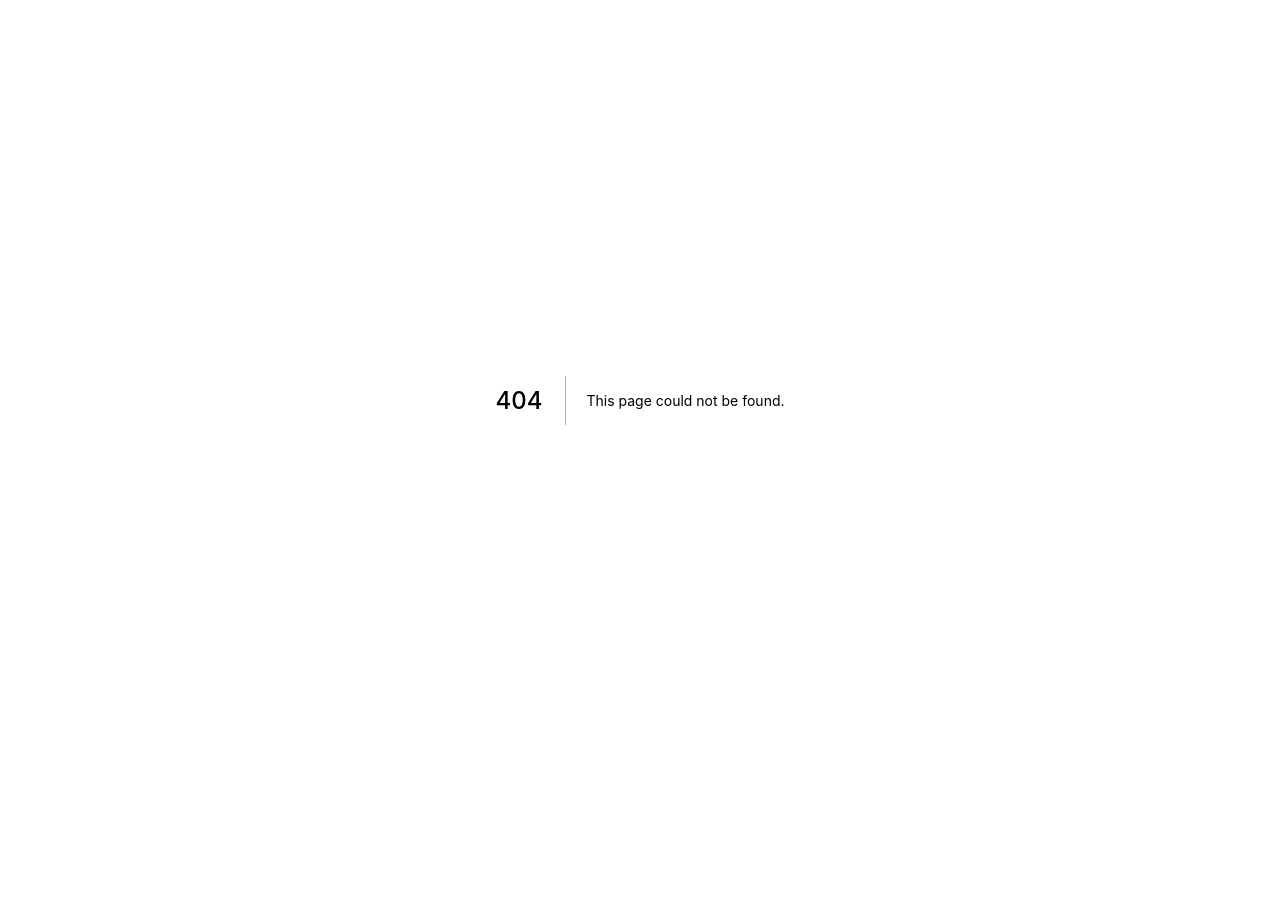
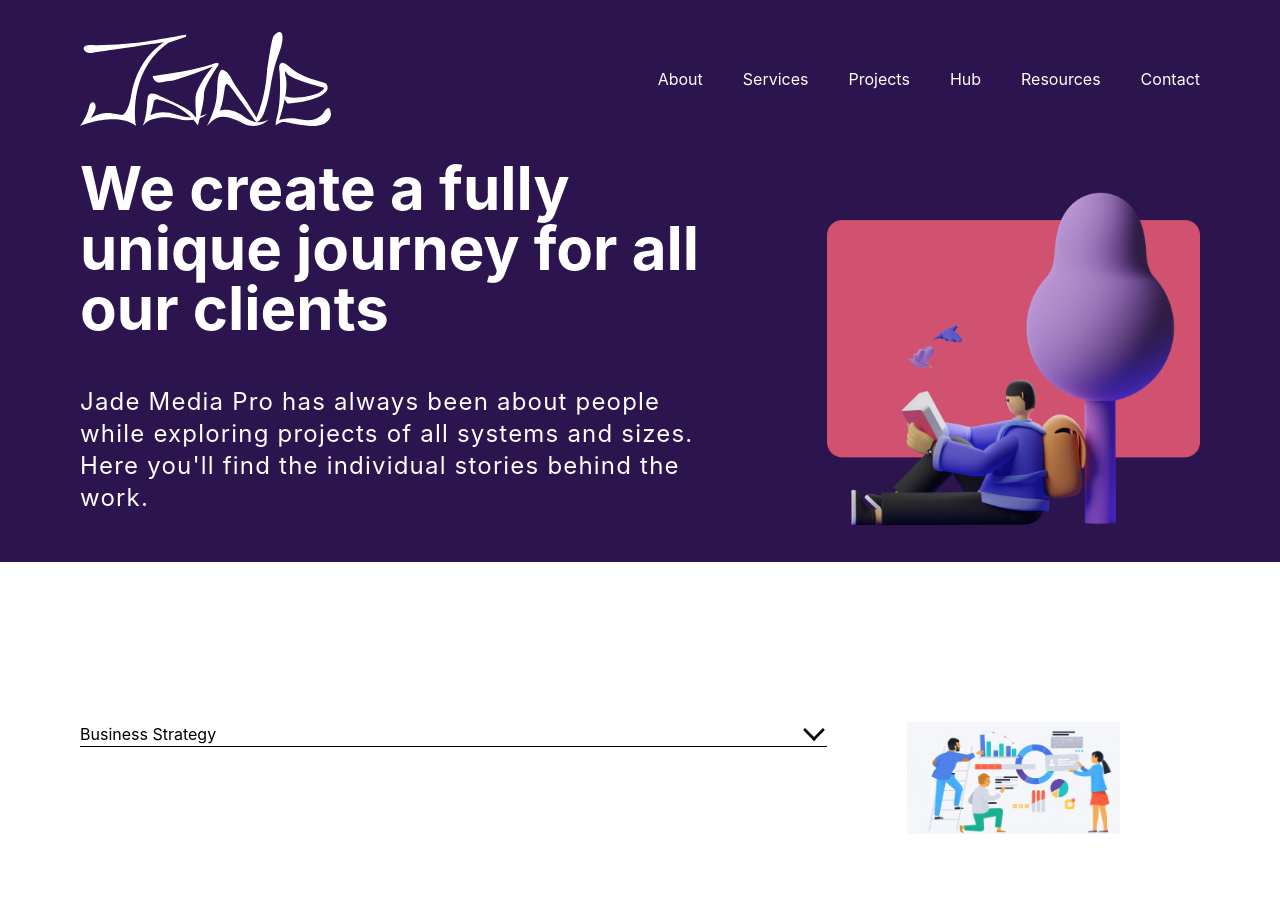
Before and after one commit to jadeoflagos/jademediapro, a Next.js app: page /projects in a window 1280 px wide. Before the commit this address had no page. Shown: the top 924 px of the page. Before the commit the page ends 800 px from the top, so only its background shows below. Built offline with nearby package versions, Linux system fonts and the light colour scheme.

Commit message:
projects

```diff
--- a/components/Navbar.jsx
+++ b/components/Navbar.jsx
@@ -18,7 +18,7 @@ const Navbar = ({ bg, textColor }) => {
           <a href="/services">Services</a>
         </Link>
         <Link href="/projects">
-          <a href="/Projects">Projects</a>
+          <a href="/projects">Projects</a>
         </Link>
         <Link href="/hub">
           <a href="/about">Hub</a>
--- a/pages/about.jsx
+++ b/pages/about.jsx
@@ -1,4 +1,4 @@
-import { TextField } from "@mui/material";
+import { Button, TextField } from "@mui/material";
 import Image from "next/image";
 import React from "react";
 import Footer from "../components/Footer";
@@ -181,16 +181,25 @@ const About = () => {
           <form action="" className="w-3/5 grid grid-cols-2 gap-x-10">
             <TextField
               id="standard-basic"
-              label="Standard"
+              label="Full name"
               variant="standard"
             />
             <TextField
               id="standard-basic"
-              label="Standard"
+              label="Email address"
               variant="standard"
+              type="email"
             />
             <SelectVariants />
             <SelectVariants />
+            <div className="col-span-2 mt-16">
+              <Button
+                variant="contained"
+                className="bg-[#502A7A] w-7/12 py-2 hover:bg-[#502A7A]"
+              >
+                Book Appointment
+              </Button>
+            </div>
           </form>
           <Image
             src="/vectors/blogger.svg"
--- /dev/null
+++ b/pages/projects.jsx
@@ -0,0 +1,73 @@
+import Image from "next/image";
+import React, { useState } from "react";
+import Navbar from "../components/Navbar";
+import BlogCard from "../components/BlogCard";
+import Footer from "../components/Footer";
+
+const Projects = () => {
+  const [activeTab, setActiveTab] = useState(0);
+  return (
+    <div>
+      <div className="bg-[#2C144E] w-screen min-h-[30rem]">
+        <div>
+          <Navbar textColor="white" />
+        </div>
+        <div className="flex items-center justify-between px-20 text-white">
+          <div className="w-7/12">
+            <p className="font-bold text-6xl">
+              We create a fully unique journey for all our clients
+            </p>
+            <p className="py-12 text-2xl tracking-wider">
+              Jade Media Pro has always been about people while exploring
+              projects of all systems and sizes. Here you'll find the individual
+              stories behind the work.
+            </p>
+          </div>
+          <span className="w-1/12" />
+          <div className="w-4/12 flex items-center justify-center">
+            <Image
+              src="/images/blogbg.png"
+              alt="Avatar"
+              width={494}
+              height={494}
+            />
+          </div>
+        </div>
+      </div>
+      <section className="mt-20 px-20 py-20 flex">
+        <div className="w-8/12">
+          <div>
+            <p className="flex justify-between items-center border-b border-black">
+              <span>Business Strategy</span>
+              <Image
+                src="/vectors/caretup.svg"
+                alt="Avatar"
+                width={26}
+                height={13}
+              />
+            </p>
+          </div>
+        </div>
+        <div className="w-4/12 px-20">
+          <Image
+            src="/images/market.png"
+            alt="Avatar"
+            width={492}
+            height={259}
+          />
+        </div>
+      </section>
+      <section className="px-20">
+        <p>Read related posts</p>
+        <div className="grid grid-cols-3 gap-x-10">
+          <BlogCard />
+          <BlogCard />
+          <BlogCard />
+        </div>
+      </section>
+      <Footer />
+    </div>
+  );
+};
+
+export default Projects;
```
Also changed, not shown: public/vectors/caret-down.svg (added), public/vectors/caretup.svg (added).
